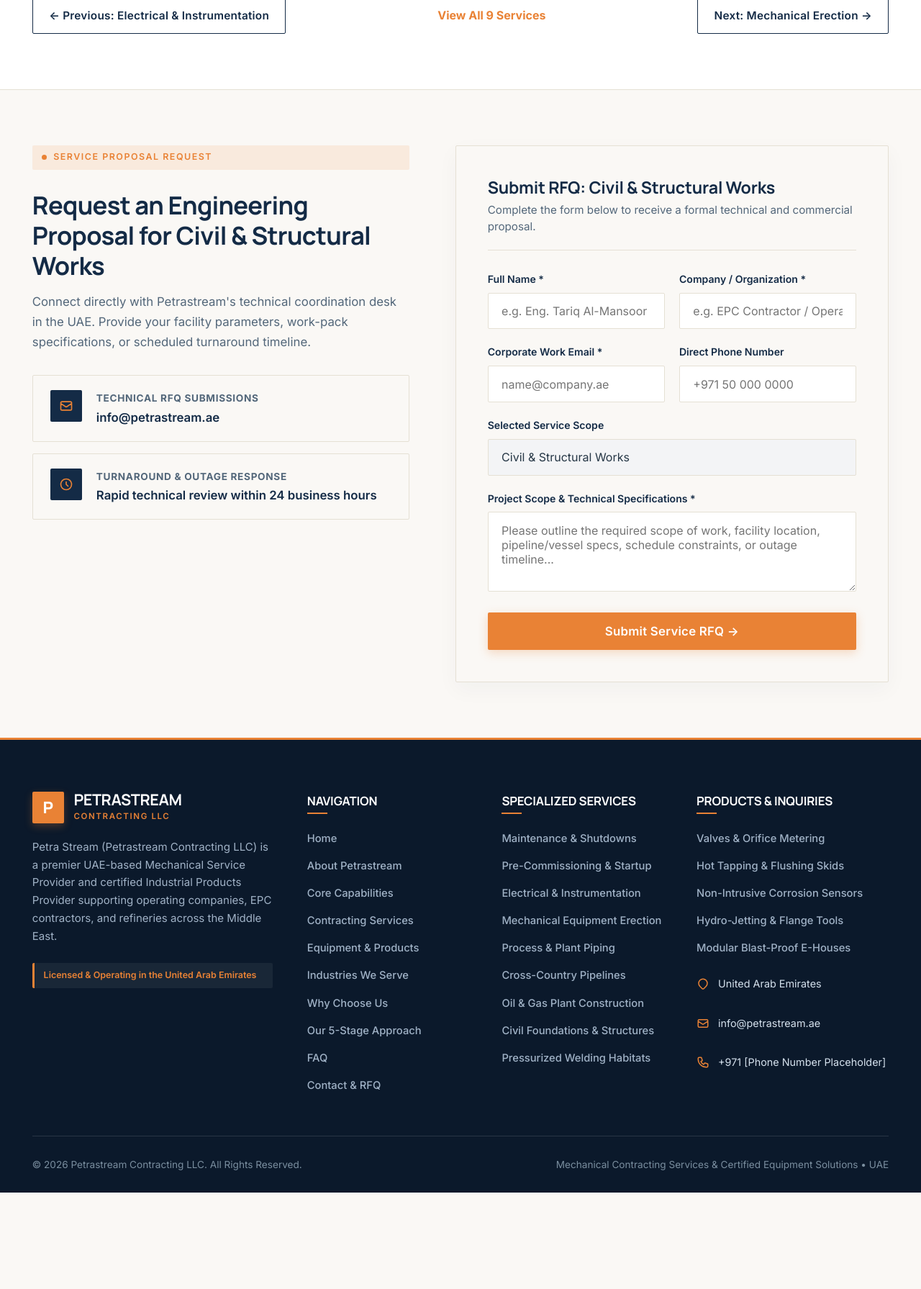
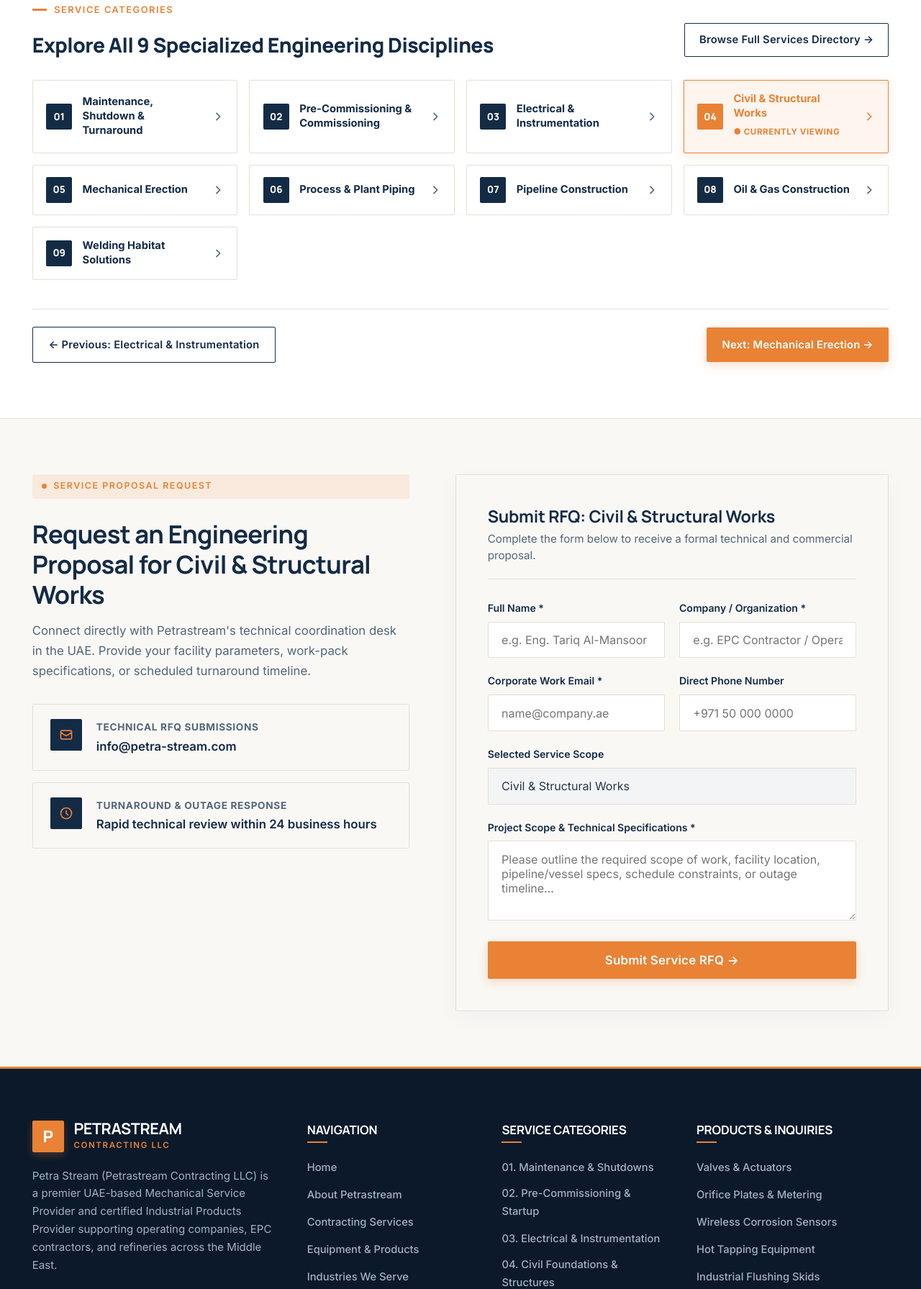
Before and after one commit to shoaib7080/petra-stream, an Astro site: page /services/civil-structural-works in a window 1280 px wide. Shown: the part 3140-4931 px from the top of the page at 72% size. Before the commit the page ends 4797 px from the top, so only its background shows below. Built offline with nearby package versions, Linux system fonts and the light colour scheme; Astro itself is replaced by a stand-in of ours.

Commit message:
Update official email to info@petra-stream.com and enhance footer and service categories navigation on all single pages

```diff
--- a/src/components/Footer.astro
+++ b/src/components/Footer.astro
@@ -9,7 +9,7 @@ import { siteConfig } from '../config/siteConfig.js';
     <div class="footer-columns-grid">
       <!-- Col 1: Brand & Overview -->
       <div class="footer-col-brand">
-        <a href="#hero" class="footer-brand-logo">
+        <a href="/" class="footer-brand-logo">
           <div class="brand-badge-box">P</div>
           <div class="brand-naming">
             <span class="brand-title-white">PETRASTREAM</span>
@@ -24,62 +24,63 @@ import { siteConfig } from '../config/siteConfig.js';
         </div>
       </div>
 
-      <!-- Col 2: Quick Links -->
+      <!-- Col 2: Navigation Links -->
       <div>
         <h4 class="footer-column-heading">Navigation</h4>
         <ul class="footer-links-list">
-          <li><a href="#hero">Home</a></li>
-          <li><a href="#about">About Petrastream</a></li>
-          <li><a href="#capabilities">Core Capabilities</a></li>
-          <li><a href="#services">Contracting Services</a></li>
-          <li><a href="#products">Equipment & Products</a></li>
-          <li><a href="#industries">Industries We Serve</a></li>
-          <li><a href="#why-choose">Why Choose Us</a></li>
-          <li><a href="#approach">Our 5-Stage Approach</a></li>
-          <li><a href="#faq">FAQ</a></li>
-          <li><a href="#contact">Contact & RFQ</a></li>
+          <li><a href="/">Home</a></li>
+          <li><a href="/about-us">About Petrastream</a></li>
+          <li><a href="/services">Contracting Services</a></li>
+          <li><a href="/products">Equipment & Products</a></li>
+          <li><a href="/industries">Industries We Serve</a></li>
+          <li><a href="/contact-us">Contact & RFQ</a></li>
+          <li><a href="/#why-choose">Why Choose Us</a></li>
+          <li><a href="/#approach">Our 5-Stage Approach</a></li>
+          <li><a href="/#faq">FAQ & Guidance</a></li>
         </ul>
       </div>
 
-      <!-- Col 3: Contracting Services -->
+      <!-- Col 3: Specialized Service Categories (Dedicated Subpages) -->
       <div>
-        <h4 class="footer-column-heading">Specialized Services</h4>
+        <h4 class="footer-column-heading">Service Categories</h4>
         <ul class="footer-links-list">
-          <li><a href="#services">Maintenance & Shutdowns</a></li>
-          <li><a href="#services">Pre-Commissioning & Startup</a></li>
-          <li><a href="#services">Electrical & Instrumentation</a></li>
-          <li><a href="#services">Mechanical Equipment Erection</a></li>
-          <li><a href="#services">Process & Plant Piping</a></li>
-          <li><a href="#services">Cross-Country Pipelines</a></li>
-          <li><a href="#services">Oil & Gas Plant Construction</a></li>
-          <li><a href="#services">Civil Foundations & Structures</a></li>
-          <li><a href="#services">Pressurized Welding Habitats</a></li>
+          <li><a href="/services/maintenance-shutdown-turnaround">01. Maintenance & Shutdowns</a></li>
+          <li><a href="/services/pre-commissioning-commissioning">02. Pre-Commissioning & Startup</a></li>
+          <li><a href="/services/electrical-instrumentation">03. Electrical & Instrumentation</a></li>
+          <li><a href="/services/civil-structural-works">04. Civil Foundations & Structures</a></li>
+          <li><a href="/services/mechanical-erection">05. Mechanical Equipment Erection</a></li>
+          <li><a href="/services/process-plant-piping">06. Process & Plant Piping</a></li>
+          <li><a href="/services/pipeline-construction">07. Cross-Country Pipelines</a></li>
+          <li><a href="/services/oil-gas-plant-construction">08. Oil & Gas Plant Construction</a></li>
+          <li><a href="/services/welding-habitats">09. Pressurized Welding Habitats</a></li>
         </ul>
       </div>
 
-      <!-- Col 4: Products & Contact -->
+      <!-- Col 4: Products & Direct Inquiries -->
       <div>
         <h4 class="footer-column-heading">Products & Inquiries</h4>
         <ul class="footer-links-list">
-          <li><a href="#products">Valves & Orifice Metering</a></li>
-          <li><a href="#products">Hot Tapping & Flushing Skids</a></li>
-          <li><a href="#products">Non-Intrusive Corrosion Sensors</a></li>
-          <li><a href="#products">Hydro-Jetting & Flange Tools</a></li>
-          <li><a href="#products">Modular Blast-Proof E-Houses</a></li>
+          <li><a href="/products/industrial-valves">Valves & Actuators</a></li>
+          <li><a href="/products/orifice-flanges-plates">Orifice Plates & Metering</a></li>
+          <li><a href="/products/wireless-corrosion-sensors">Wireless Corrosion Sensors</a></li>
+          <li><a href="/products/hot-tapping-equipment">Hot Tapping Equipment</a></li>
+          <li><a href="/products/industrial-flushing-units">Industrial Flushing Skids</a></li>
+          <li><a href="/products/blast-resistant-buildings-ehouses">Modular Blast-Proof E-Houses</a></li>
         </ul>
 
-        <div class="footer-contact-block">
+        <div class="footer-contact-block" style="margin-top:1.25rem;">
           <div class="footer-contact-item">
             <svg width="18" height="18" fill="none" stroke="currentColor" stroke-width="2" viewBox="0 0 24 24"><path stroke-linecap="round" stroke-linejoin="round" d="M17.657 16.657L13.414 20.9a1.998 1.998 0 01-2.827 0l-4.244-4.243a8 8 0 1111.314 0z"></path></svg>
-            <span>{siteConfig.country}</span>
+            <span>United Arab Emirates (UAE)</span>
           </div>
           <div class="footer-contact-item">
             <svg width="18" height="18" fill="none" stroke="currentColor" stroke-width="2" viewBox="0 0 24 24"><path stroke-linecap="round" stroke-linejoin="round" d="M3 8l7.89 5.26a2 2 0 002.22 0L21 8M5 19h14a2 2 0 002-2V7a2 2 0 00-2-2H5a2 2 0 00-2 2v10a2 2 0 002 2z"></path></svg>
-            <a href={`mailto:${siteConfig.contact.emailPlaceholder}`} style="color:inherit; text-decoration:none;">{siteConfig.contact.emailPlaceholder}</a>
+            <a href="mailto:info@petra-stream.com" style="color:var(--orange); font-weight:700; text-decoration:none;">info@petra-stream.com</a>
           </div>
-          <div class="footer-contact-item">
-            <svg width="18" height="18" fill="none" stroke="currentColor" stroke-width="2" viewBox="0 0 24 24"><path stroke-linecap="round" stroke-linejoin="round" d="M3 5a2 2 0 012-2h3.28a1 1 0 01.948.684l1.498 4.493a1 1 0 01-.502 1.21l-2.257 1.13a11.042 11.042 0 005.516 5.516l1.13-2.257a1 1 0 011.21-.502l4.493 1.498a1 1 0 01.684.949V19a2 2 0 01-2 2h-1C9.716 21 3 14.284 3 6V5z"></path></svg>
-            <span>{siteConfig.contact.phonePlaceholder}</span>
+          <div class="footer-contact-item" style="margin-top:0.25rem;">
+            <a href="/contact-us" class="btn-orange-solid" style="padding:0.5rem 1rem; font-size:0.85rem; text-decoration:none; display:inline-flex; width:auto;">
+              <span>Submit RFQ Proposal →</span>
+            </a>
           </div>
         </div>
       </div>
--- a/src/config/siteConfig.js
+++ b/src/config/siteConfig.js
@@ -12,10 +12,11 @@ export const siteConfig = {
   country: "United Arab Emirates",
   businessModel: "B2B",
 
-  // Clear, non-fictional editable contact placeholders
+  // Official contact information
   contact: {
-    addressPlaceholder: "Abu Dhabi / Dubai, United Arab Emirates [Official Address Placeholder]",
-    emailPlaceholder: "info@petrastream.ae",
+    addressPlaceholder: "Abu Dhabi / Dubai, United Arab Emirates",
+    emailPlaceholder: "info@petra-stream.com",
+    email: "info@petra-stream.com",
     phonePlaceholder: "+971 [Phone Number Placeholder]",
     workingHours: "Monday – Friday: 08:00 – 17:00 (GST)",
     responseCommitment: "Technical responses within 24 business hours"
--- a/src/data/faqData.js
+++ b/src/data/faqData.js
@@ -20,7 +20,7 @@ export const faqData = [
   {
     id: "faq-4",
     question: "How can our engineering or procurement team submit a Technical RFQ?",
-    answer: "You can submit an RFQ directly using our website enquiry form, by emailing our technical sales desk at info@petrastream.ae, or through the 'Get in Touch' button. Please attach project scopes, material datasheets, or turnaround timelines for prompt review."
+    answer: "You can submit an RFQ directly using our website enquiry form, by emailing our technical sales desk at info@petra-stream.com, or through the 'Get in Touch' button. Please attach project scopes, material datasheets, or turnaround timelines for prompt review."
   },
   {
     id: "faq-5",
--- a/src/layouts/Layout.astro
+++ b/src/layouts/Layout.astro
@@ -38,7 +38,7 @@ const structuredData = {
   "contactPoint": {
     "@type": "ContactPoint",
     "contactType": "technical support",
-    "email": "info@petrastream.ae",
+    "email": "info@petra-stream.com",
     "areaServed": "AE",
     "availableLanguage": ["English", "Arabic"]
   }
--- a/src/pages/products/[slug].astro
+++ b/src/pages/products/[slug].astro
@@ -203,7 +203,7 @@ const { product, prevProduct, nextProduct } = Astro.props;
               </div>
               <div>
                 <span class="contact-meta-label">Equipment Procurement Desk</span>
-                <p class="contact-meta-val"><a href="mailto:info@petrastream.ae" class="contact-meta-link">info@petrastream.ae</a></p>
+                <p class="contact-meta-val"><a href="mailto:info@petra-stream.com" class="contact-meta-link">info@petra-stream.com</a></p>
               </div>
             </div>
             <div class="contact-meta-card" style="margin-top:1rem;">
--- a/src/pages/services/[slug].astro
+++ b/src/pages/services/[slug].astro
@@ -199,17 +199,55 @@ const { service, prevService, nextService } = Astro.props;
       </div>
     </section>
 
-    <!-- Section 5: Previous / Next Navigation Between All 9 Services -->
+    <!-- Section 5: Service Categories Navigator (All 9 Specialized Disciplines) -->
     <section class="section-block section-white" style="border-bottom:1px solid var(--border);">
       <div class="content-frame">
-        <div style="display:flex; justify-content:space-between; align-items:center; flex-wrap:wrap; gap:1.5rem;">
-          <a href={`/services/${prevService.slug}`} class="btn-navy-outline" style="padding:0.75rem 1.4rem;">
+        <div style="display:flex; justify-content:space-between; align-items:flex-end; flex-wrap:wrap; gap:1.5rem; margin-bottom:2rem;">
+          <div>
+            <div class="section-kicker">SERVICE CATEGORIES</div>
+            <h2 style="font-family:'Manrope',sans-serif; font-size:clamp(1.5rem, 2.2vw, 2rem); font-weight:750; color:var(--navy); margin:0.35rem 0 0;">
+              Explore All 9 Specialized Engineering Disciplines
+            </h2>
+          </div>
+          <a href="/services" class="btn-navy-outline" style="padding:0.65rem 1.25rem; font-size:0.92rem;">
+            <span>Browse Full Services Directory →</span>
+          </a>
+        </div>
+
+        <!-- 9 Categories Navigation Grid -->
+        <div style="display:grid; grid-template-columns:repeat(auto-fill, minmax(280px, 1fr)); gap:1rem; margin-bottom:2.5rem;">
+          {servicesData.map((item) => {
+            const isCurrent = item.slug === service.slug;
+            return (
+              <a
+                href={`/services/${item.slug}`}
+                style={`display:flex; align-items:center; gap:0.9rem; padding:1rem 1.15rem; border-radius:2px; text-decoration:none; transition:all 0.2s ease; border:1.5px solid ${isCurrent ? 'var(--orange)' : 'var(--border)'}; background:${isCurrent ? 'rgba(233,130,53,0.08)' : 'var(--white)'}; box-shadow:${isCurrent ? '0 4px 14px rgba(233,130,53,0.15)' : 'none'};`}
+              >
+                <div style={`width:36px; height:36px; display:flex; align-items:center; justify-content:center; font-family:'Manrope',sans-serif; font-weight:800; font-size:0.85rem; border-radius:2px; flex-shrink:0; background:${isCurrent ? 'var(--orange)' : 'var(--navy)'}; color:${isCurrent ? 'var(--white)' : 'var(--cream)'};`}>
+                  {item.num}
+                </div>
+                <div style="flex:1; min-width:0;">
+                  <span style={`display:block; font-size:0.92rem; font-weight:700; line-height:1.35; color:${isCurrent ? 'var(--orange)' : 'var(--navy)'};`}>
+                    {item.title}
+                  </span>
+                  {isCurrent && (
+                    <span style="display:inline-block; font-size:0.72rem; font-weight:750; color:var(--orange); text-transform:uppercase; letter-spacing:0.05em; margin-top:0.2rem;">
+                      ● Currently Viewing
+                    </span>
+                  )}
+                </div>
+                <svg width="16" height="16" fill="none" stroke={isCurrent ? "var(--orange)" : "var(--slate-muted)"} stroke-width="2.5" viewBox="0 0 24 24" style="flex-shrink:0;"><path stroke-linecap="round" stroke-linejoin="round" d="M9 5l7 7-7 7"></path></svg>
+              </a>
+            );
+          })}
+        </div>
+
+        <!-- Previous / Next Pagination Row -->
+        <div style="display:flex; justify-content:space-between; align-items:center; flex-wrap:wrap; gap:1.25rem; padding-top:1.5rem; border-top:1px solid var(--border);">
+          <a href={`/services/${prevService.slug}`} class="btn-navy-outline" style="padding:0.75rem 1.35rem; font-size:0.92rem;">
             <span>← Previous: {prevService.title}</span>
           </a>
-          <a href="/services" style="color:var(--orange); font-weight:700; font-size:1rem; text-decoration:none;">
-            View All 9 Services
-          </a>
-          <a href={`/services/${nextService.slug}`} class="btn-navy-outline" style="padding:0.75rem 1.4rem;">
+          <a href={`/services/${nextService.slug}`} class="btn-orange-solid" style="padding:0.75rem 1.35rem; font-size:0.92rem;">
             <span>Next: {nextService.title} →</span>
           </a>
         </div>
@@ -235,7 +273,7 @@ const { service, prevService, nextService } = Astro.props;
               </div>
               <div>
                 <span class="contact-meta-label">Technical RFQ Submissions</span>
-                <p class="contact-meta-val"><a href="mailto:info@petrastream.ae" class="contact-meta-link">info@petrastream.ae</a></p>
+                <p class="contact-meta-val"><a href="mailto:info@petra-stream.com" class="contact-meta-link">info@petra-stream.com</a></p>
               </div>
             </div>
             <div class="contact-meta-card" style="margin-top:1rem;">
```
Also changed, not shown: index.html (+5 -5 lines).
